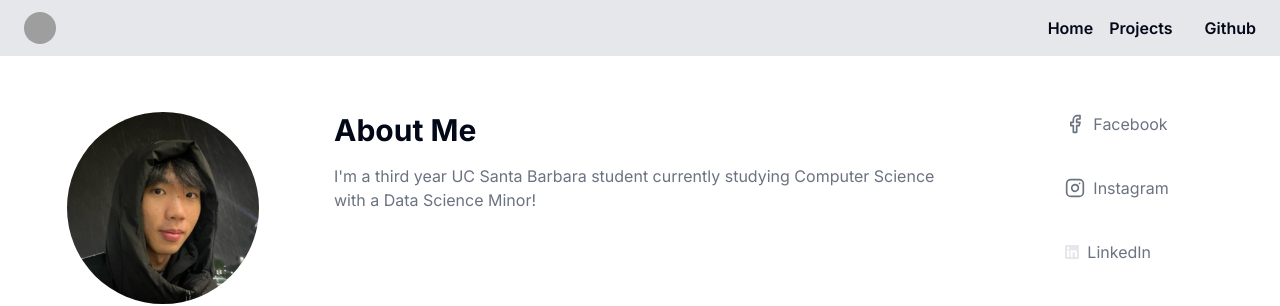
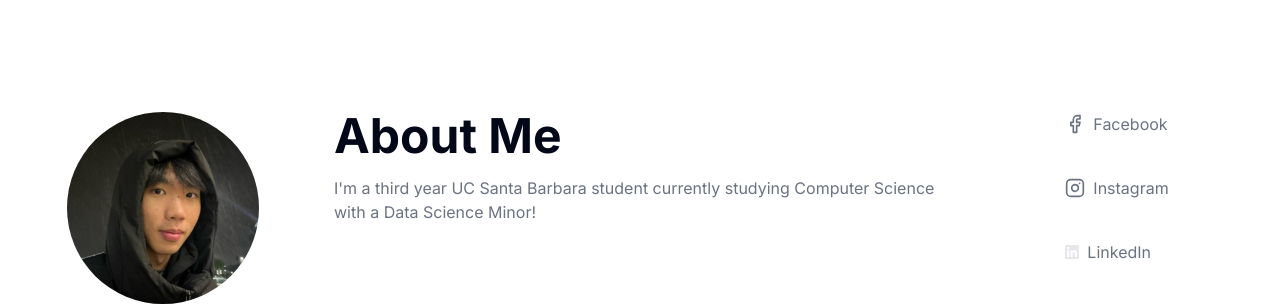
Before and after one commit to jlang61/jlang61.github.io, a Next.js app in the folder client/: page / in a window 1280 px wide. Shown: the top 306 px of the page. Built offline with nearby package versions, Linux system fonts and the light colour scheme; grey boxes are pictures that could not be loaded.

Commit message:
fixing deployment

```diff
--- a/client/app/layout.tsx
+++ b/client/app/layout.tsx
@@ -2,7 +2,7 @@ import type { Metadata } from "next";
 import { Inter } from "next/font/google";
 import "./globals.css";
 import NavBar from "@/components/navbar";
-
+import Head from "next/head";
 const inter = Inter({ subsets: ["latin"] });
 
 export const metadata: Metadata = {
@@ -16,9 +16,12 @@ export default function RootLayout({
   children: React.ReactNode;
 }>) {
   return (
-    <div lang="en">
-      <NavBar/>
+    <html lang="en">
+      <Head>
+        {" "}
+        <NavBar />
+      </Head>
       <body className={inter.className}>{children}</body>
-    </div>
+    </html>
   );
 }
--- a/client/components/About.tsx
+++ b/client/components/About.tsx
@@ -11,7 +11,7 @@ export default function About() {
         <div className="lg:col-span-1 flex justify-center">
           <div className="w-48 h-48 relative">
             <Image
-              alt="Profile Picture"
+              alt="Profgitile Picture"
               className="rounded-full object-cover"
               src="/pfp.png"
               fill
@@ -19,8 +19,8 @@ export default function About() {
           </div>
         </div>
         <div className="lg:col-span-2 space-y-4">
-          <h1 className="text-3xl font-bold">About Me</h1>
-          <div className="text-gray-500">
+          <h1 className="md:text-center lg:text-left text-5xl font-bold">About Me</h1>
+          <div className="mx-auto tracking:tighter md:text-center lg:text-left text-gray-500">
             I&apos;m a third year UC Santa Barbara student currently studying Computer Science with a Data Science Minor!
           </div>
         </div>
--- a/client/components/Navbar.tsx
+++ b/client/components/Navbar.tsx
@@ -31,7 +31,7 @@ export default function Component() {
               Projects
             </Link>
             <Link className="font-semibold hover:underline" href="/">
-
+              What
             </Link>
             <Link
               className="font-semibold hover:underline"
```
